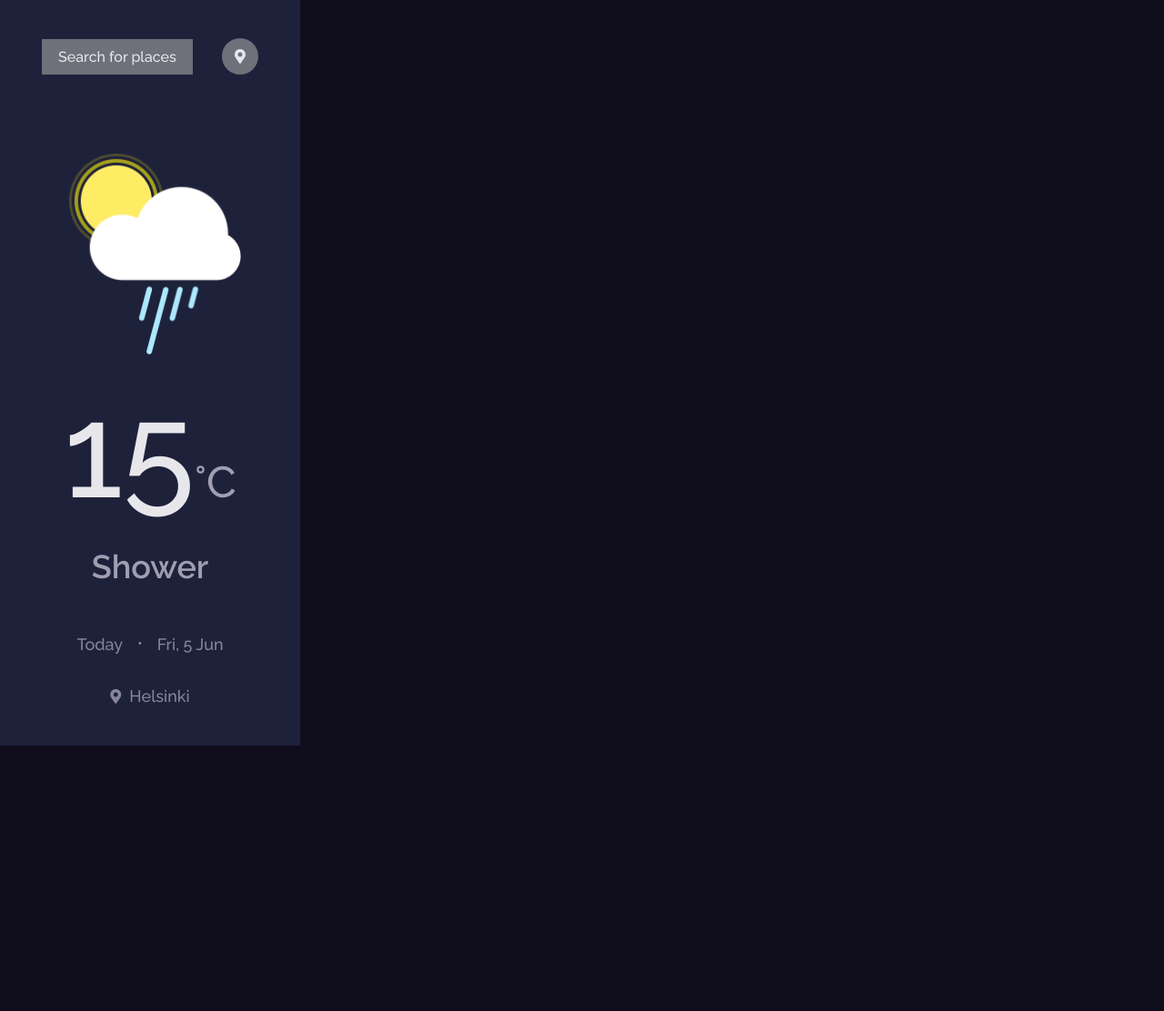
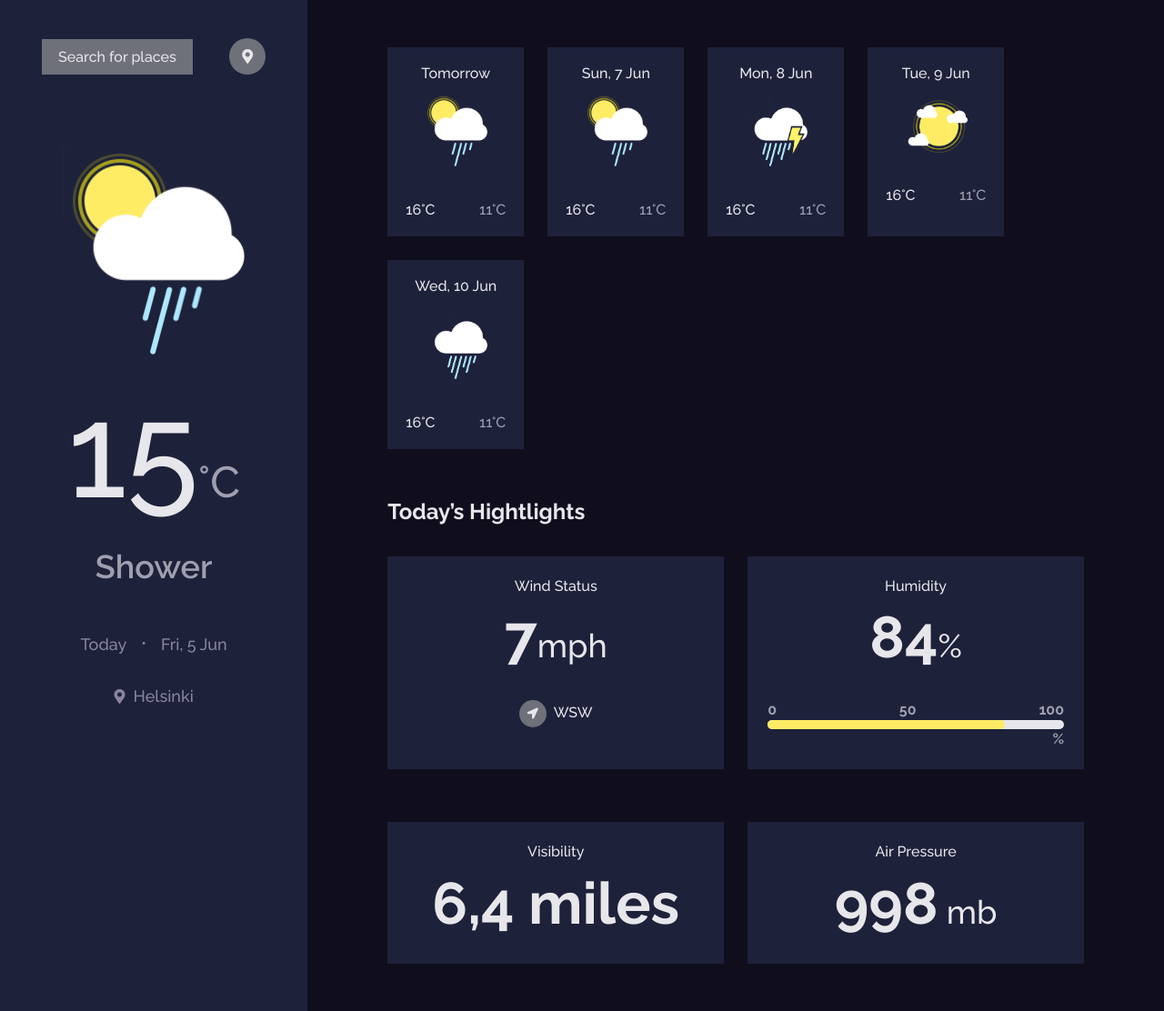
Before and after one commit to d4rkener/weather-app, a website built with Vite: page index.html in a window 1280 px wide. Shown: the whole page at 91% size. Before the commit the page ends 820 px from the top, so only its background shows below. Built offline with nearby package versions, Linux system fonts and the light colour scheme.

Commit message:
Design completed

```diff
--- a/index.html
+++ b/index.html
@@ -44,7 +44,90 @@
           </div>
         </div>
       </section>
-      <section class="main__details"></section>
+      <section class="main__details">
+        <!-- Weather 5 day details -->
+        <div class="card-container">
+          <div class="card">
+            <p>Tomorrow</p>
+            <img src="./src/assests/Shower.png" alt="Shower" />
+            <div>
+              <p>16&#176;C</p>
+              <p class="dark">11&#176;C</p>
+            </div>
+          </div>
+          <div class="card">
+            <p>Sun, 7 Jun</p>
+            <img src="./src/assests/Shower.png" alt="Shower" />
+            <div>
+              <p>16&#176;C</p>
+              <p class="dark">11&#176;C</p>
+            </div>
+          </div>
+          <div class="card">
+            <p>Mon, 8 Jun</p>
+            <img src="./src/assests/Thunderstorm.png" alt="Thunderstorm" />
+            <div>
+              <p>16&#176;C</p>
+              <p class="dark">11&#176;C</p>
+            </div>
+          </div>
+          <div class="card">
+            <p>Tue, 9 Jun</p>
+            <img src="./src/assests/Light Cloud.png" alt="Light Cloud" />
+            <div>
+              <p>16&#176;C</p>
+              <p class="dark">11&#176;C</p>
+            </div>
+          </div>
+          <div class="card">
+            <p>Wed, 10 Jun</p>
+            <img src="./src/assests/Heavy Rain.png" alt="Heavy Rain" />
+            <div>
+              <p>16&#176;C</p>
+              <p class="dark">11&#176;C</p>
+            </div>
+          </div>
+        </div>
+        <!-- Highlights -->
+        <div class="highlights">
+          <h3>Today’s Hightlights</h3>
+          <div class="highlight-container">
+            <div class="highlight">
+              <p>Wind Status</p>
+              <h2>7<span>mph</span></h2>
+              <div>
+                <span>
+                  <i class="fas fa-location-arrow"></i>
+                </span>
+                <p>WSW</p>
+              </div>
+            </div>
+            <div class="highlight">
+              <p>Humidity</p>
+              <h2>84<span>&#37;</span></h2>
+              <div class="humidity-mark">
+                <div class="mark">
+                  <span>0</span>
+                  <span>50</span>
+                  <span>100</span>
+                </div>
+                <div class="progress-bar">
+                  <div class="range"></div>
+                </div>
+                <div class="percent">&#37;</div>
+              </div>
+            </div>
+            <div class="highlight">
+              <p>Visibility</p>
+              <h2>6,4<span></span> miles</h2>
+            </div>
+            <div class="highlight">
+              <p>Air Pressure</p>
+              <h2>998<span> mb</span></h2>
+            </div>
+          </div>
+        </div>
+      </section>
     </main>
 
     <!-- Scripts -->
--- /dev/null
+++ b/src/scss/components/_card.scss
@@ -0,0 +1,19 @@
+@use '../abstracts' as abs;
+
+.card {
+  text-align: center;
+  background: abs.$lightBlack;
+  width: 150px;
+  padding: 1.125rem 1.25rem;
+
+  img {
+    width: 4.375rem;
+    margin: 0.625rem 0 1.875rem 0;
+  }
+
+  > div {
+    display: flex;
+    justify-content: space-between;
+    align-items: center;
+  }
+}
--- /dev/null
+++ b/src/scss/components/_highlight.scss
@@ -0,0 +1,8 @@
+@use '../abstracts' as abs;
+
+.highlight {
+  background: abs.$lightBlack;
+  margin-top: 2rem;
+  padding: 1.375rem;
+  text-align: center;
+}
--- a/src/scss/components/_index.scss
+++ b/src/scss/components/_index.scss
@@ -1 +1,3 @@
 @forward './buttons';
+@forward './card';
+@forward './highlight';
--- a/src/scss/layouts/_main.scss
+++ b/src/scss/layouts/_main.scss
@@ -15,7 +15,7 @@
     }
 
     @include abs.breakpoint(large) {
-      width: 330px;
+      width: 370px;
     }
 
     .buttons {
@@ -66,4 +66,96 @@
       }
     }
   }
+
+  &__details {
+    .card-container {
+      padding: 3.25rem 3.375rem;
+      display: flex;
+      flex-wrap: wrap;
+      gap: 26px;
+
+      @include abs.breakpoint(large) {
+        padding: 3.25rem 5.5rem;
+      }
+    }
+
+    .highlights {
+      padding: 0 1.4375rem 3.25rem 1.4375rem;
+
+      @include abs.breakpoint(large) {
+        padding: 0 5.5rem 3.25rem 5.5rem;
+      }
+
+      .highlight-container {
+        gap: 26px;
+
+        @include abs.breakpoint(medium) {
+          display: grid;
+          grid-template-columns: repeat(2, 1fr);
+        }
+
+        .highlight:first-child {
+          > div {
+            display: flex;
+            justify-content: center;
+            align-items: center;
+            margin-top: 1.5rem;
+
+            > span {
+              background: abs.$gray;
+              height: 30px;
+              width: 30px;
+              padding: 10px;
+              display: flex;
+              justify-content: center;
+              align-items: center;
+              border-radius: 50px;
+              margin-right: 0.5rem;
+
+              i {
+                font-size: 12px;
+              }
+            }
+          }
+        }
+
+        .humidity-mark {
+          margin-top: 1.5rem;
+
+          .mark {
+            display: flex;
+            justify-content: space-between;
+            align-items: center;
+
+            span {
+              font-weight: 700;
+              color: abs.$lightText;
+            }
+          }
+
+          .progress-bar {
+            position: relative;
+            width: 100%;
+            background: abs.$text;
+            height: 10px;
+            border-radius: 80px;
+
+            .range {
+              position: absolute;
+              width: 80%;
+              height: 100%;
+              background: abs.$yellow;
+              border-radius: 80px;
+            }
+          }
+
+          .percent {
+            font-weight: 700;
+            color: abs.$lightText;
+            text-align: right;
+          }
+        }
+      }
+    }
+  }
 }
```
